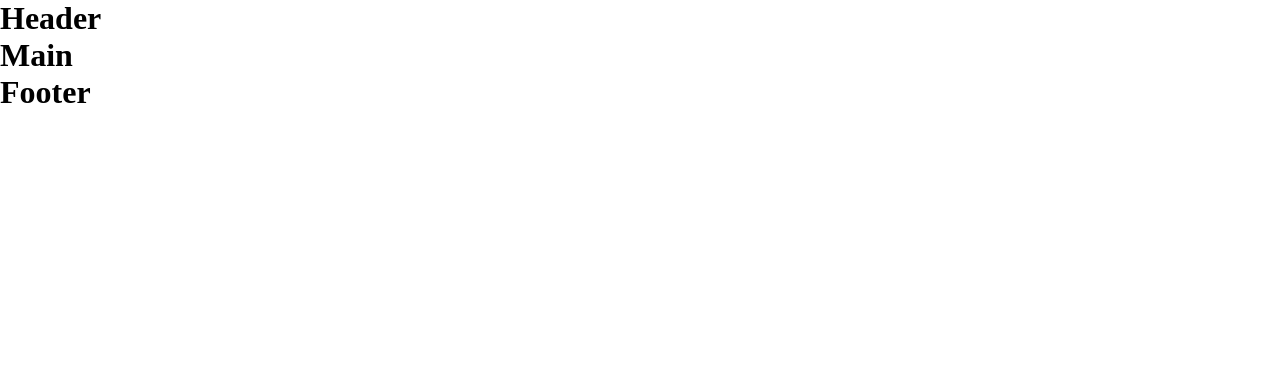
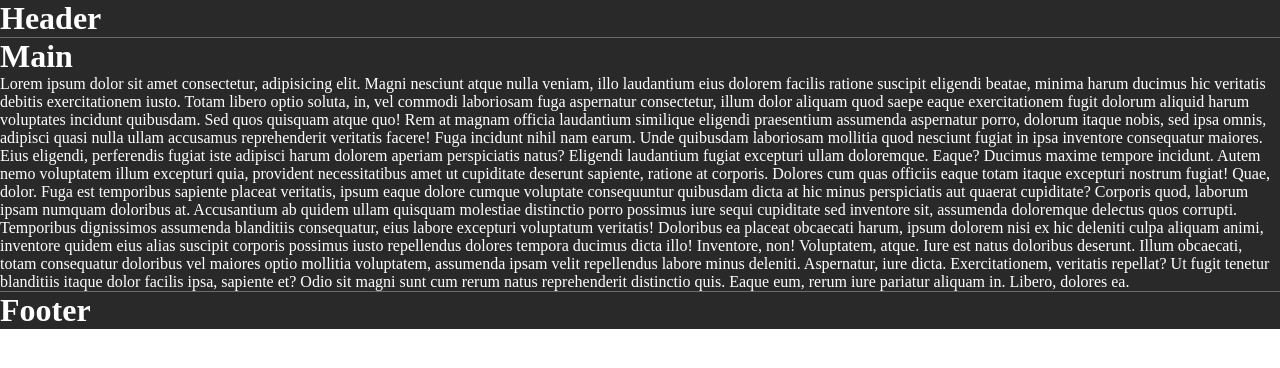
Before and after one commit to DanieleAntonaci/portfolio-personale, a Vue app: page / in a window 1280 px wide. Shown: the top 368 px of the page. Built offline with nearby package versions, Linux system fonts and the light colour scheme.

Commit message:
Correzione sfondo e posizione fissa header

```diff
--- a/src/App.vue
+++ b/src/App.vue
@@ -12,10 +12,12 @@ export default {
 </script>
 
 <template>
-  <div>
-    <Header/>
-    <Main/>
-    <Footer/>
+  <div id="container">
+
+      <Header/>
+      <Main/>
+      <Footer/>
+
   </div>
 </template>
 
@@ -23,4 +25,12 @@ export default {
 @use './style/general.scss' as *;
 @use './style/partials/mixin' as *;
 @use './style/partials/variables' as *;
+
+#container {
+  background-color: rgb(41, 41, 41);
+  height: 100%;
+  color: white;
+
+
+}
 </style>
--- a/src/components/Footer.vue
+++ b/src/components/Footer.vue
@@ -5,7 +5,7 @@ export default {
 </script>
 
 <template>
-    <div>
+    <div class="container">
         <h1>
             Footer
         </h1>
@@ -15,4 +15,8 @@ export default {
 <style scoped lang="scss">
 @use '../style/partials/mixin' as *;
 @use '../style/partials/variables' as *;
+
+.container {
+    border-top: .5px solid rgb(106, 106, 106);
+}
 </style>
--- a/src/components/Header.vue
+++ b/src/components/Header.vue
@@ -5,7 +5,7 @@ export default {
 </script>
 
 <template>
-    <div>
+    <div class="container">
         <h1>
             Header
         </h1>
@@ -15,4 +15,11 @@ export default {
 <style scoped lang="scss">
 @use '../style/partials/mixin' as *;
 @use '../style/partials/variables' as *;
+
+.container {
+    border-bottom: .5px solid rgb(106, 106, 106);
+    position: sticky;
+    top: 0;
+    background-color: rgb(41, 41, 41);
+}
 </style>
--- a/src/components/Main.vue
+++ b/src/components/Main.vue
@@ -9,6 +9,16 @@ export default {
         <h1>
             Main
         </h1>
+        Lorem ipsum dolor sit amet consectetur, adipisicing elit. Magni nesciunt atque nulla veniam, illo laudantium eius dolorem facilis ratione suscipit eligendi beatae, minima harum ducimus hic veritatis debitis exercitationem iusto.
+        Totam libero optio soluta, in, vel commodi laboriosam fuga aspernatur consectetur, illum dolor aliquam quod saepe eaque exercitationem fugit dolorum aliquid harum voluptates incidunt quibusdam. Sed quos quisquam atque quo!
+        Rem at magnam officia laudantium similique eligendi praesentium assumenda aspernatur porro, dolorum itaque nobis, sed ipsa omnis, adipisci quasi nulla ullam accusamus reprehenderit veritatis facere! Fuga incidunt nihil nam earum.
+        Unde quibusdam laboriosam mollitia quod nesciunt fugiat in ipsa inventore consequatur maiores. Eius eligendi, perferendis fugiat iste adipisci harum dolorem aperiam perspiciatis natus? Eligendi laudantium fugiat excepturi ullam doloremque. Eaque?
+        Ducimus maxime tempore incidunt. Autem nemo voluptatem illum excepturi quia, provident necessitatibus amet ut cupiditate deserunt sapiente, ratione at corporis. Dolores cum quas officiis eaque totam itaque excepturi nostrum fugiat!
+        Quae, dolor. Fuga est temporibus sapiente placeat veritatis, ipsum eaque dolore cumque voluptate consequuntur quibusdam dicta at hic minus perspiciatis aut quaerat cupiditate? Corporis quod, laborum ipsam numquam doloribus at.
+        Accusantium ab quidem ullam quisquam molestiae distinctio porro possimus iure sequi cupiditate sed inventore sit, assumenda doloremque delectus quos corrupti. Temporibus dignissimos assumenda blanditiis consequatur, eius labore excepturi voluptatum veritatis!
+        Doloribus ea placeat obcaecati harum, ipsum dolorem nisi ex hic deleniti culpa aliquam animi, inventore quidem eius alias suscipit corporis possimus iusto repellendus dolores tempora ducimus dicta illo! Inventore, non!
+        Voluptatem, atque. Iure est natus doloribus deserunt. Illum obcaecati, totam consequatur doloribus vel maiores optio mollitia voluptatem, assumenda ipsam velit repellendus labore minus deleniti. Aspernatur, iure dicta. Exercitationem, veritatis repellat?
+        Ut fugit tenetur blanditiis itaque dolor facilis ipsa, sapiente et? Odio sit magni sunt cum rerum natus reprehenderit distinctio quis. Eaque eum, rerum iure pariatur aliquam in. Libero, dolores ea.
     </div>
 </template>
 
```
